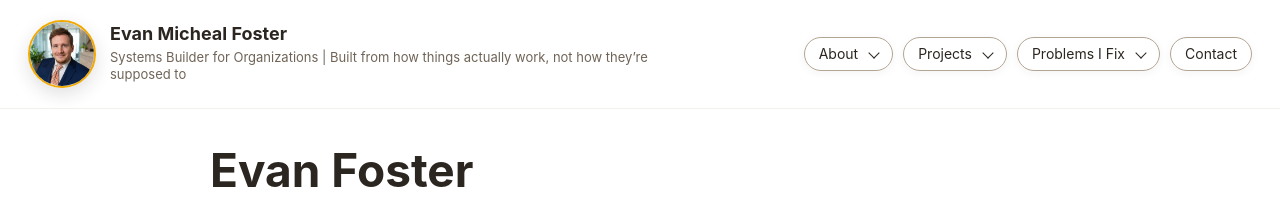
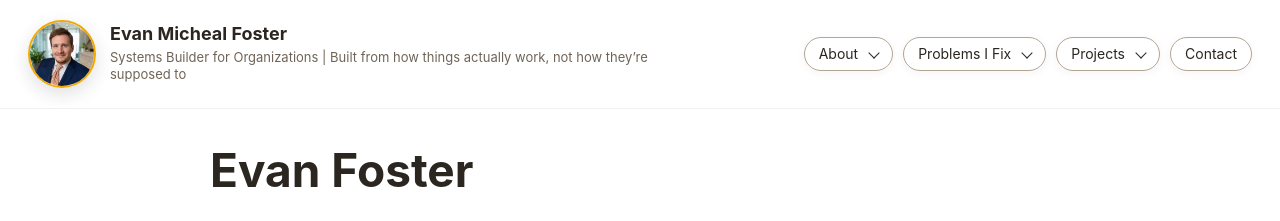
Before and after one commit to efost7873/evanmichealfoster.com, a Jekyll site: the page built from index.md, in a window 1280 px wide. Shown: the top 221 px of the page. Built offline with Jekyll 4.4.1, drawn with Linux system fonts in a browser that asks for light colours.

Commit message:
Update header.html

```diff
--- a/_includes/header.html
+++ b/_includes/header.html
@@ -7,7 +7,7 @@
 
     <div class="site-identity">
       <a href="/" class="site-name">Evan Micheal Foster</a>
-      <div class="site-tagline">Systems Builder for Organizations | Built from how things actually work, not how they’re supposed to</div>
+      <div class="site-tagline">Systems Builder for Organizations | Built from how things actually work, not how they&rsquo;re supposed to</div>
     </div>
   </div>
 
@@ -23,15 +23,6 @@
     </details>
 
     <details class="nav-dropdown">
-      <summary class="nav-button">Projects</summary>
-      <div class="nav-dropdown-menu nav-dropdown-menu-compact">
-        <a href="/projects/">Projects</a>
-        <a href="/research/">Research</a>
-        <a href="/writing/">Writing</a>
-      </div>
-    </details>
-
-    <details class="nav-dropdown">
       <summary class="nav-button">Problems I Fix</summary>
       <div class="nav-dropdown-menu">
         <a href="/problems/">All Problems</a>
@@ -43,6 +34,15 @@
       </div>
     </details>
 
+    <details class="nav-dropdown">
+      <summary class="nav-button">Projects</summary>
+      <div class="nav-dropdown-menu nav-dropdown-menu-compact">
+        <a href="/projects/">Projects</a>
+        <a href="/research/">Research</a>
+        <a href="/writing/">Writing</a>
+      </div>
+    </details>
+
     <a class="nav-button" href="/contact/">Contact</a>
   </nav>
 
```
